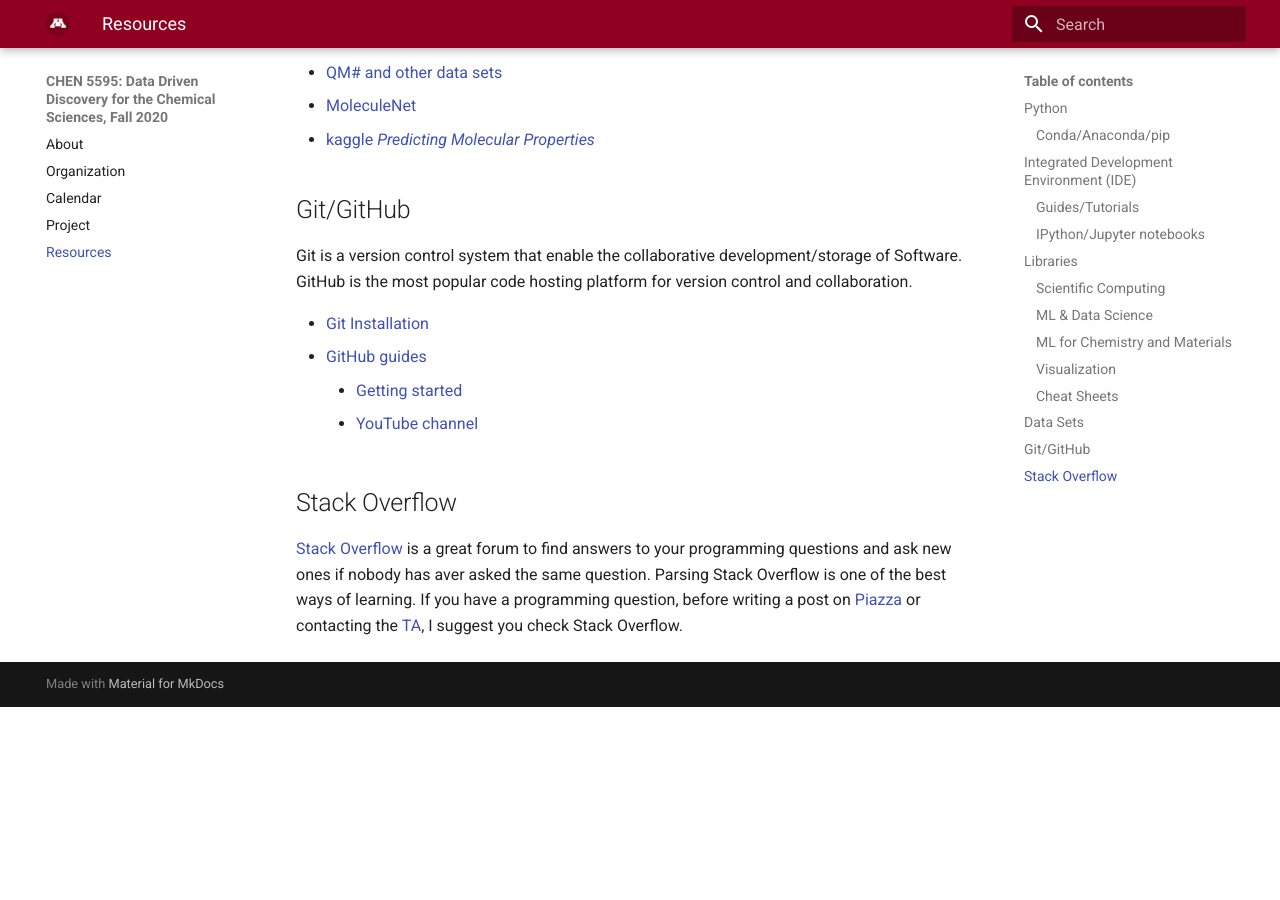
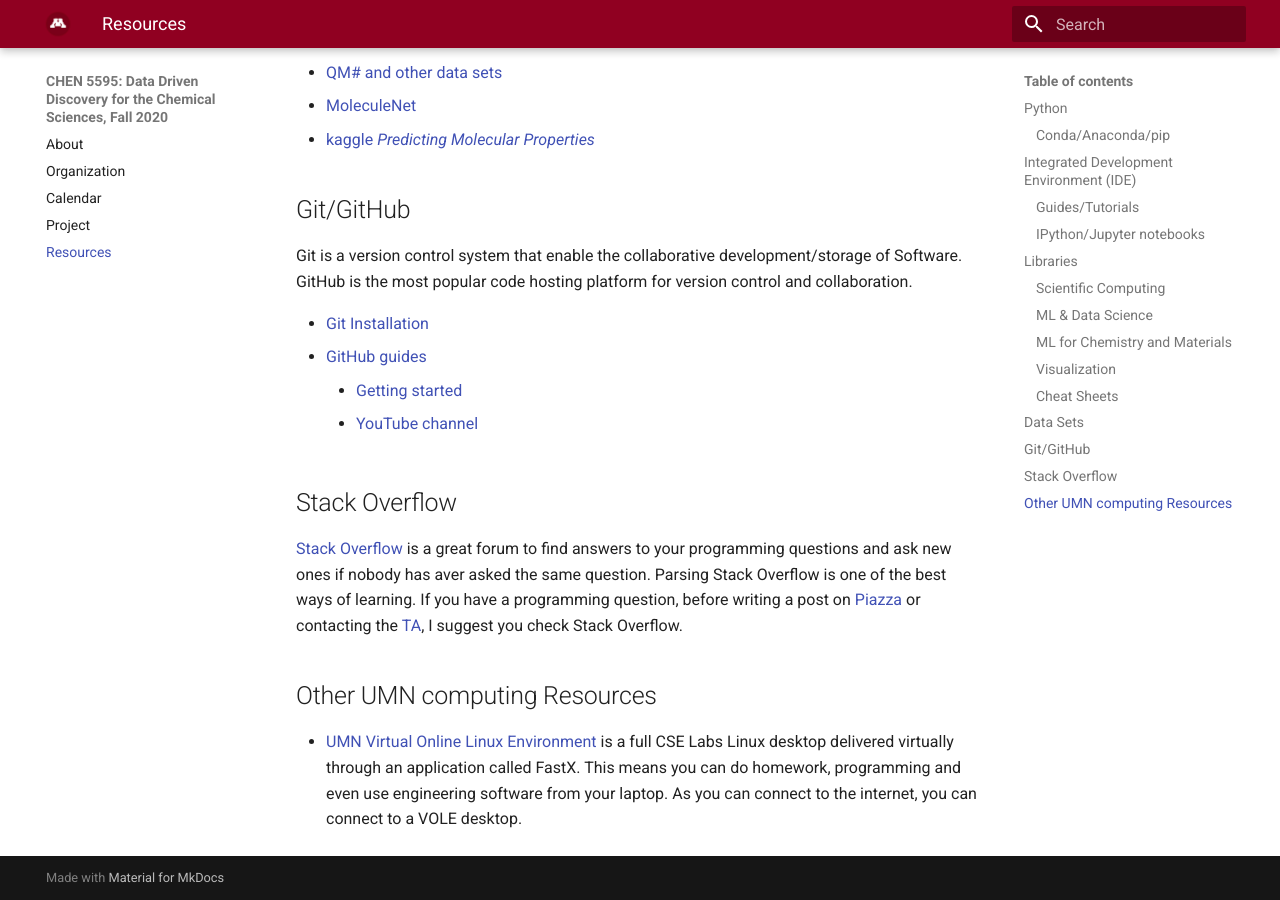
Before and after one commit to smcantab/chen5595-fall2020, an MkDocs documentation site: the page built from docs/resources.md, in a window 1280 px wide and 900 px high, scrolled down 3949 px. Built offline with MkDocs 1.6.1 and Material for MkDocs 9.7.7, drawn with Linux system fonts in a browser that asks for light colours; before the commit the page ends 4656 px from its top, so only the background shows below that.

Commit message:
more edits

```diff
--- a/docs/resources.md
+++ b/docs/resources.md
@@ -118,3 +118,6 @@
 
 ## Stack Overflow
 [Stack Overflow](https://stackoverflow.com/) is a great forum to find answers to your programming questions and ask new ones if nobody has aver asked the same question. Parsing Stack Overflow is one of the best ways of learning. If you have a programming question, before writing a post on [Piazza](https://piazza.com/umn/fall2020/chen5595) or contacting the [TA](https://www.cems.umn.edu/people/grads/rishabh-gupta), I suggest you check Stack Overflow.
+
+## Other UMN computing Resources
+- [UMN Virtual Online Linux Environment](https://vole.cse.umn.edu/) is a full CSE Labs Linux desktop delivered virtually through an application called FastX. This means you can do homework, programming and even use engineering software from your laptop. As you can connect to the internet, you can connect to a VOLE desktop.
```
Also changed, not shown: docs/index.md (+2 -1 lines), docs/organization.md (+1 -1 lines), docs/project.md (+1 -1 lines).
